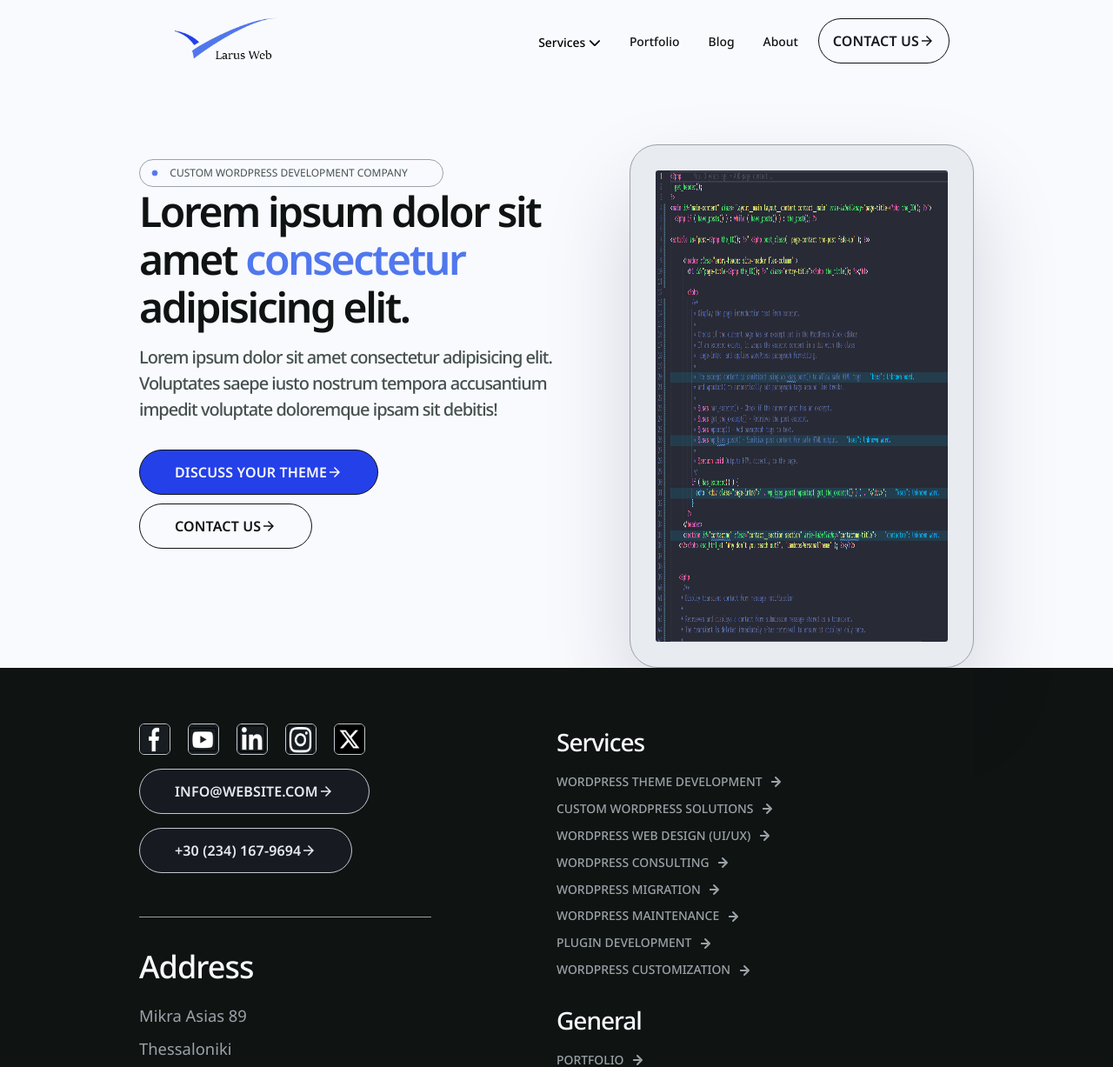
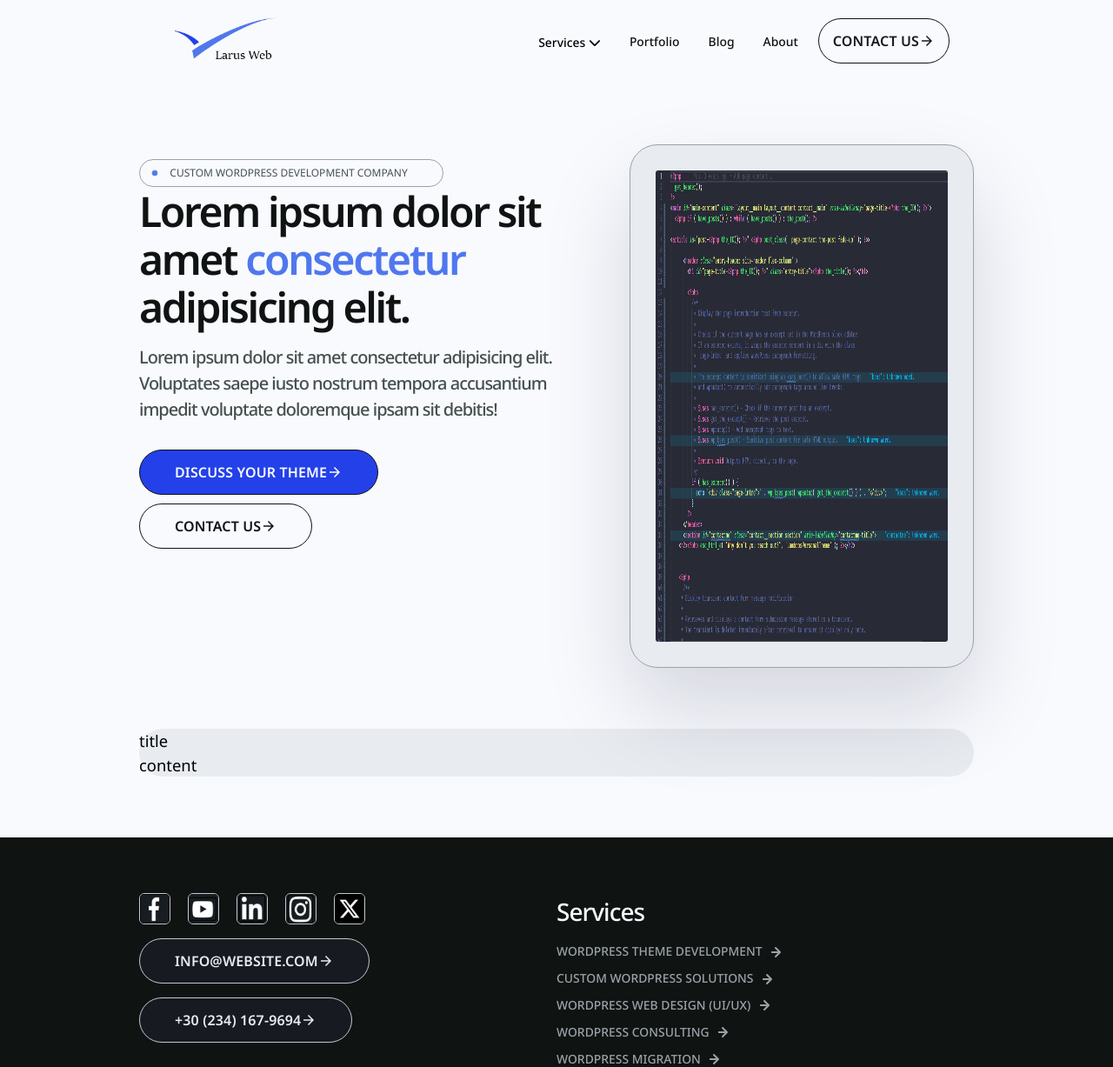
Before and after one commit to laxatzi/projectA, a plain HTML site: page development.html in a window 1280 px wide. Shown: the top 1227 px of the page at 87% size. Drawn offline with Linux system fonts and the light colour scheme.

Commit message:
style what builds

```diff
--- a/development.html
+++ b/development.html
@@ -118,6 +118,7 @@
 
     <main>
       <div class="wide">
+
         <div class="service-page--hero">
           <div class="service-page--hero-container">
             <div class="hero">
@@ -185,6 +186,18 @@
         <div class="service-page--hero-image">
           <img src="img/wp-custom-theme.png" alt="">
         </div>
+        </div>
+
+        <div class="what-build">
+          <div class="what-build--header">
+            <div class="what-build--header-title">
+              title
+            </div>
+            <div class="what-build--header-content">
+              content
+            </div>
+          </div>
+
         </div>
       </div>
     </main>
--- a/styles.css
+++ b/styles.css
@@ -2600,7 +2600,7 @@ p.about-moto {
 ----------------------------------------- */
 
 .service-page--hero {
-  margin-top: 70px;
+  margin: 70px 0;
   display: flex;
   max-width: 1280px;
   gap: 20px;
@@ -2652,3 +2652,15 @@ p.about-moto {
     flex-direction: column;
   }
 }
+
+/* ---------------------------------------
+ # What Build
+----------------------------------------- */
+.what-build {
+  margin: 70px 0;
+  display: grid;
+  max-width: 1280px;
+  gap: 20px;
+  background-color: var(--color-background-alt-light);
+  border-radius: var(--bs-border-radius-2xl);
+}
```
Lines whose indentation alone changed are shown as unchanged.
